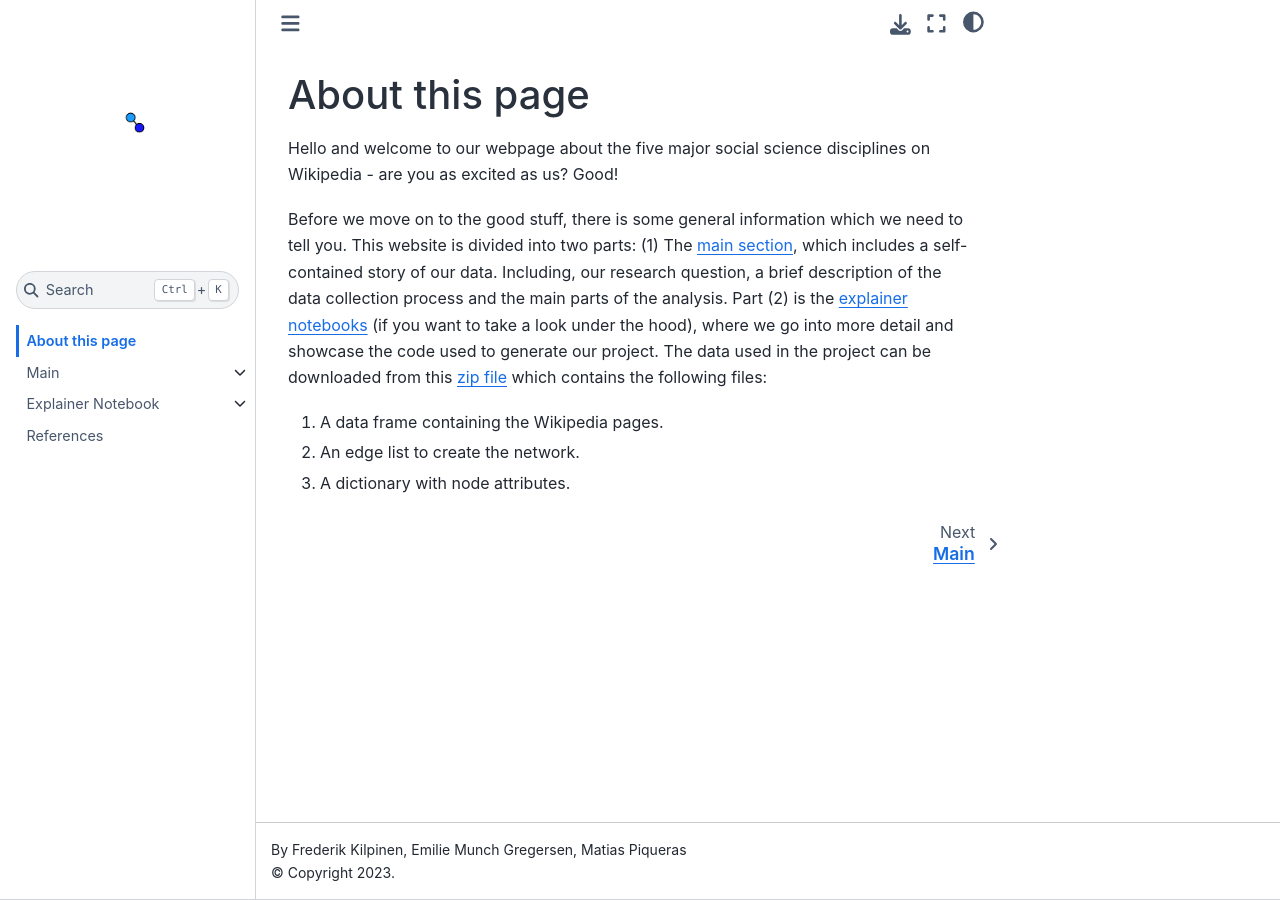
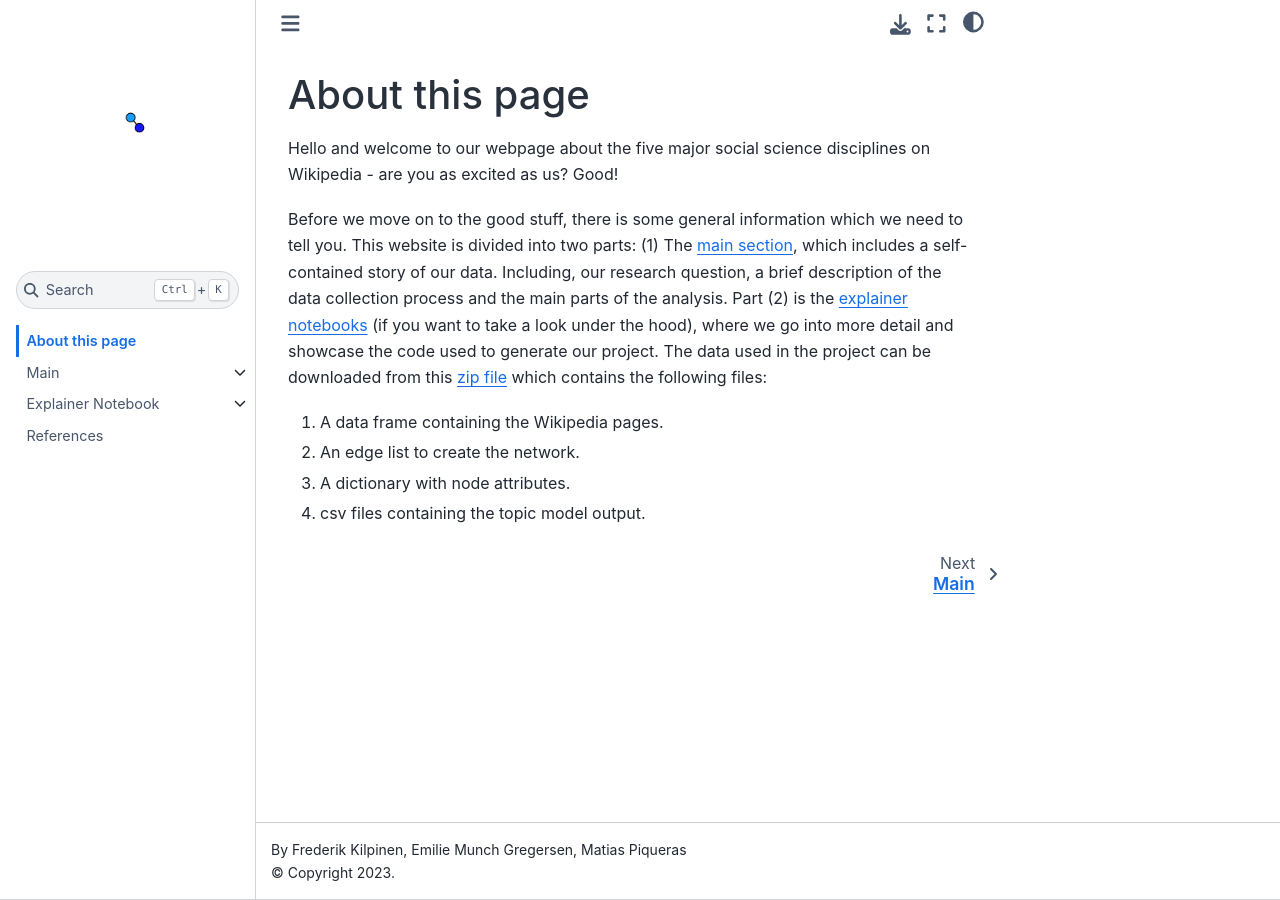
Before and after one commit to MatPiq/DTU-social-graphs-project-book, a Jupyter Book: the page built from intro.md, in a window 1280 px wide. Built offline with Jupyter Book 1.0.4 settings and Sphinx 7.4.7 and the Sphinx Book theme 1.1.4, drawn with Linux system fonts in a browser that asks for light colours; pages that are not in the unit, such as notebooks, are missing from menus; comment, search, counter and statistics services are not loaded.

Commit message:
Update intro.md

```diff
--- a/intro.md
+++ b/intro.md
@@ -5,8 +5,9 @@
 Hello and welcome to our webpage about the five major social science disciplines on Wikipedia - are you as excited as us? Good!
 
 Before we move on to the good stuff, there is some general information which we need to tell you.
-This website is divided into two parts: (1) The [main section](main), which includes a self-contained story of our data. Including, our research question, a brief description of the data collection process and the main parts of the analysis. Part (2) is the [explainer notebooks](explainer) (if you want to take a look under the hood), where we go into more detail and showcase the code used to generate our project. The data used in the project can be downloaded from this [zip file](https://drive.google.com/file/d/1ChfKERqmc41asg1dbKisEl3jMdNwxFPP/view?usp=sharing) which contains the following files:
+This website is divided into two parts: (1) The [main section](main), which includes a self-contained story of our data. Including, our research question, a brief description of the data collection process and the main parts of the analysis. Part (2) is the [explainer notebooks](explainer) (if you want to take a look under the hood), where we go into more detail and showcase the code used to generate our project. The data used in the project can be downloaded from this [zip file](https://drive.google.com/file/d/1DhIRc6hDTnnWzlS1puULrpsSjg2LNgzx/view?usp=sharing) which contains the following files:
 
 1. A data frame containing the Wikipedia pages.
 2. An edge list to create the network.
 3. A dictionary with node attributes.
+4. csv files containing the topic model output.
```
